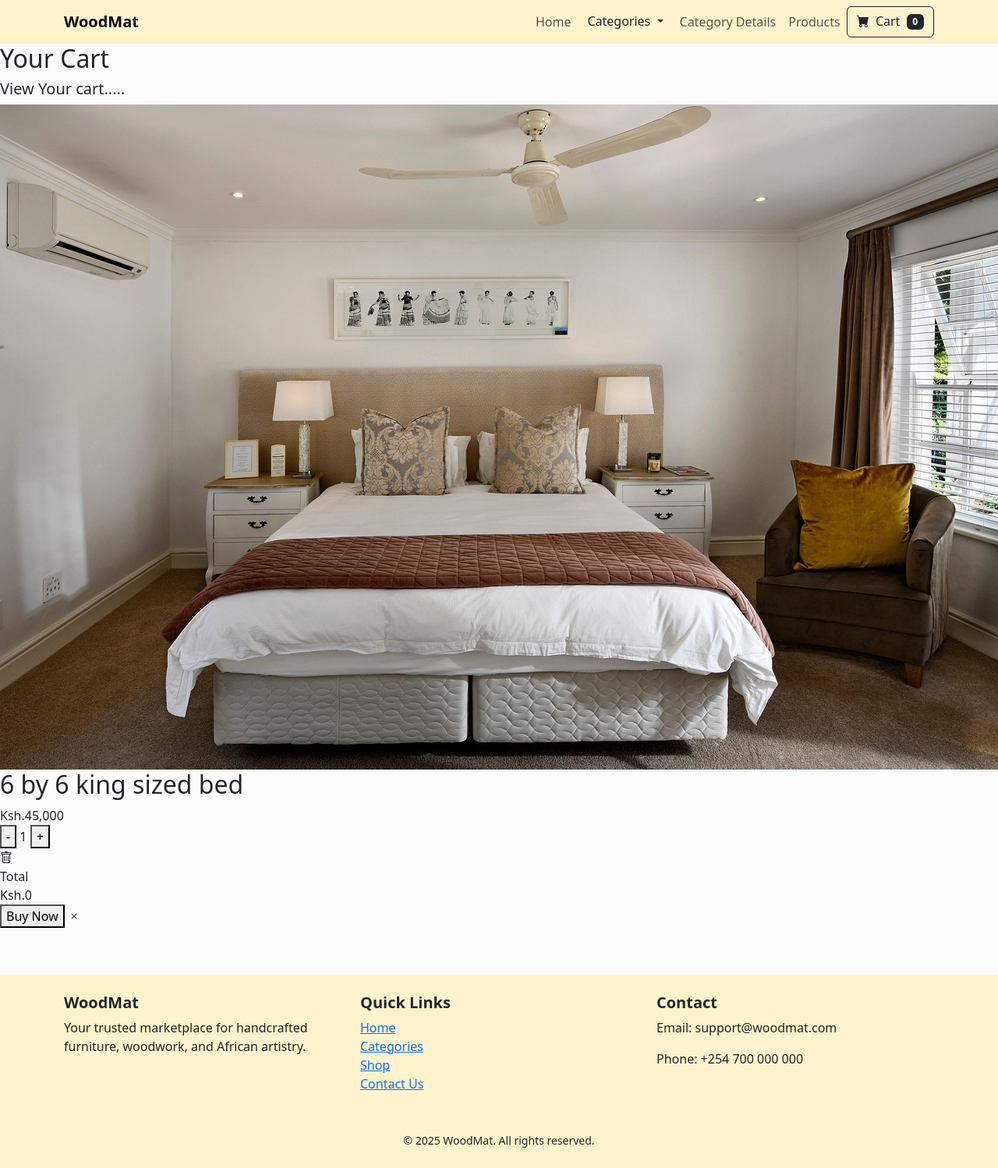
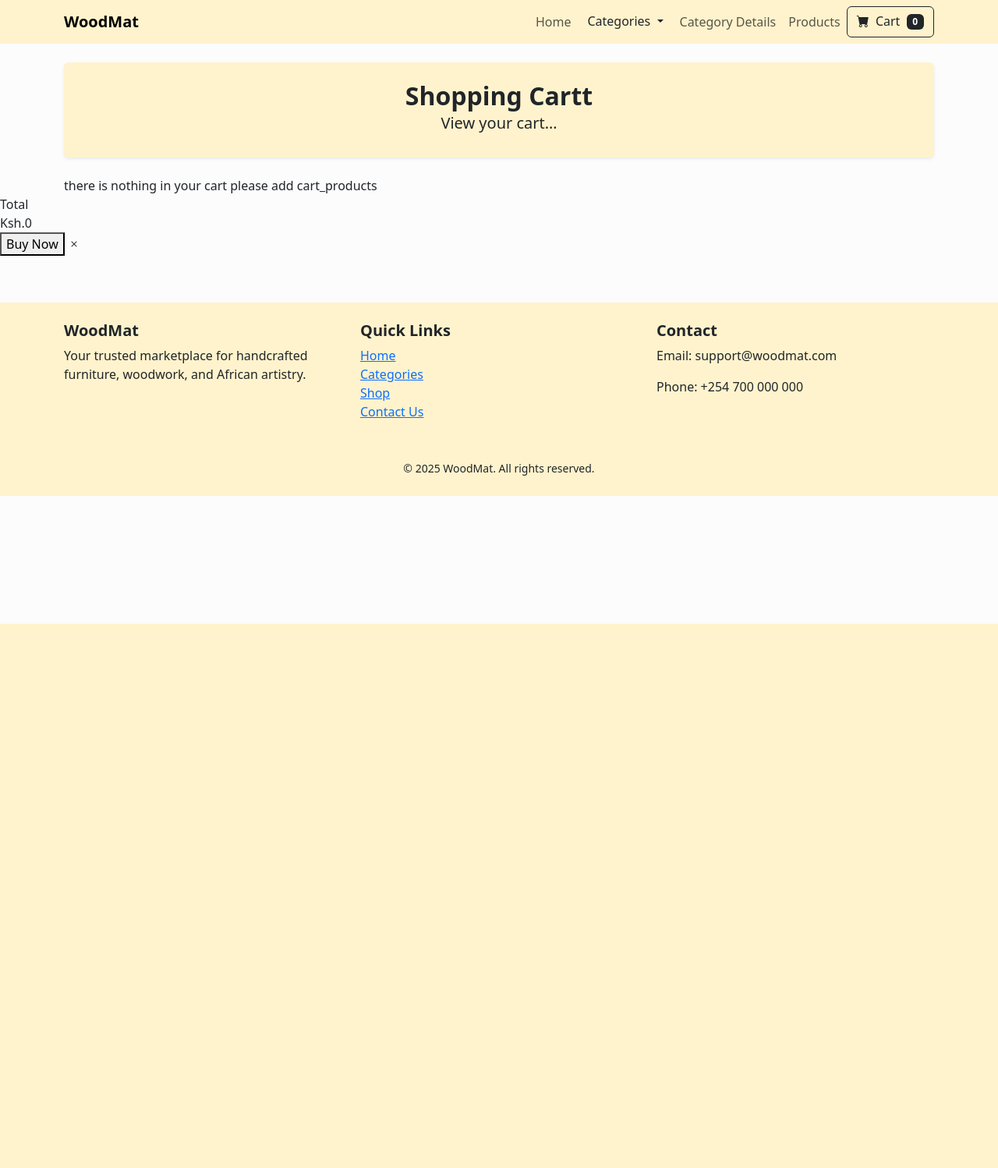
Before and after one commit to fidelis182/Woodwork_emarket, a Django app: page /cart/ in a window 1280 px wide. Shown: the whole page at 78% size. After the commit the page ends 800 px from the top, so only its background shows below. Run offline with Django 5.2, Linux system fonts and the light colour scheme; some libraries are stand-ins or nearby versions.

Commit message:
created update cart and quantity function in cart

```diff
--- a/cart/cart.py
+++ b/cart/cart.py
@@ -1,3 +1,5 @@
+from woodmat.models import Product
+
 class Cart():
   def __init__(self,request):
     self.session= request.session
@@ -13,13 +15,30 @@ class Cart():
     self.cart=cart
 
 
-  def add(self, product):
-    product_id = str(product.id)   # ← MUST be inside the method
+  def add(self, product,quantity):
+    product_id = str(product.id)
+    product_qty= str(quantity) # ← MUST be inside the method
     if product_id in self.cart:
             pass
     else:
-     self.cart[product_id] = {
-        'price': str(product.price),
-      }
+     self.cart[product_id] = int( product_qty)
+
+
 
     self.session.modified = True
+
+  def __len__(self):
+     return len(self.cart)
+
+
+  def get_prods(self):
+     product_ids=self.cart.keys()
+
+     #use ids to look up products
+     products=Product.objects.filter(id__in=product_ids)
+     return products
+
+
+  def get_quants(self):
+   quantities=self.cart
+   return quantities
--- a/cart/templates/cart_summary.html
+++ b/cart/templates/cart_summary.html
@@ -6,23 +6,69 @@
  {%endblock %}
 
  {% block content%}
- <div class="cart justify-content-center">
-  <h2 class="cart-title text-align-center">Your Cart</h2>
-  <h5>View Your cart.....</h5>
-  <div class="cart-content">
-    <div class="cart-box">
-      <img src="{% static 'images/furnitures/bedroom1.jpg' %}" class="cart-img" alt="">
-      <div class="cart-detail">
-        <h2 class="cart-product-title">6 by 6 king sized bed</h2>
-        <span class="cart-price">Ksh.45,000</span>
-        <div class="cart-quantity">
-        <button id="decreament">-</button>
-        <span class="number">1</span>
-        <button id="increament">+</button>
+<div class="container">
+  <div class="p-4 my-4 text-center bg-warning bg-warning-subtle rounded shadow-sm" >
+    <h2 class="fw-bold mb-1">Shopping Cartt</h2>
+    <h5 class="fw-normal">View your cart…</h5>
+  </div>
+</div>
+
+  <div class="container">
+    {% if cart_products %}
+      {% for product in cart_products %}
+      <div class="card mb-3" >
+  <div class="row g-0">
+    <div class="col-md-4">
+      <img src="{{product.image.url}}" class="img-fluid rounded-start" alt="...">
+    </div>
+    <div class="col-md-8">
+      <div class="card-body align-center">
+        <h5 class="card-title">{{product.name}}</h5>
+        <p class="card-text">{{product.description}}</p>
+        {%if product.is_sale%}
+           <span class="price"><strike>Ksh.{{ product.price }}</strike></span> <br>
+          <span class="price">
+            &nbsp;Ksh.{{ product.sale_price }}</span>
+            <br>ID:{{product.id}}
+        {% else %}
+            Ksh.{{ product.sale_price }}
+            <br>ID:{{product.id}}
+        {% endif %}
+        <br>
+        <br>
+                <div class="row ">
+          <div class="col-md-2">Quanity</div>
+          <div class="col-md-2">
+        <select class="form-select form-select-sm" id="qty-cart">
+
+            {% for key, value in quantities.items %}
+    {% if key|stringformat:"s" == product_id|stringformat:"s" %}
+        <option selected>{{ value }}</option>
+    {% endif %}
+
+            {%endfor%}
+
+          <option value="1">1</option>
+          <option value="2">2</option>
+          <option value="3">3</option>
+          <option value="4">4</option>
+          <option value="5">5</option>
+        </select>
+          </div>
         </div>
+        <br><br>
+        <a href="{% url 'index'%}" class="btn btn-secondary">Home</a>
       </div>
-      <i class="bi bi-trash cart-remove"></i>
     </div>
+  </div>
+</div> <br>
+
+      {%endfor%}
+    {%else%}
+    there is nothing in your cart please add cart_products
+    <br>
+    {% endif %}
+
   </div>
     <div class="total">
       <div class="total-title">Total</div>
--- a/cart/views.py
+++ b/cart/views.py
@@ -2,9 +2,14 @@ from django.shortcuts import get_object_or_404, render
 from .cart import Cart
 from woodmat.models import Product
 from django.http import JsonResponse
+
+
 # Create your views here.
 def cart_summary(request):
-  return render(request,"cart_summary.html")
+  cart=Cart(request)
+  cart_products=cart.get_prods
+  quantities=cart.get_quants
+  return render(request,"cart_summary.html",{"cart_products":cart_products, "quantities":quantities,})
 
 def cart_add(request):
   #get the cart
@@ -13,13 +18,19 @@ def cart_add(request):
   if request.POST.get('action')=='post':
     #get stuff
     product_id=int(request.POST.get('product_id'))
+    product_qty=int(request.POST.get('product_qty'))
+
     #lookup product inDB
     product= get_object_or_404(Product,id=product_id)
     #save to session
-    cart.add(product=product)
+    cart.add(product=product,quantity=product_qty)
+
+    #get cart quantity
+    cart_quantity=cart.__len__()
 
     #return response
-    response=JsonResponse({'product Name':product.name})
+    # response=JsonResponse({'product Name:' :product.name})
+    response=JsonResponse({'qty:' :cart_quantity})
     return response
 
 
--- a/woodmat/templates/base.html
+++ b/woodmat/templates/base.html
@@ -61,7 +61,7 @@
       <form class="d-flex">
         <a href="{% url 'cart_summary' %}" class="btn btn-outline-dark"> <i class="bi-cart-fill me-1"></i>
           Cart
-          <span class="badge bg-dark text-white ms-1 round-pill">0</span></a>
+          <span class="badge bg-dark text-white ms-1 round-pill"  id="cart_quantity">{{cart|length}}</span></a>
       </form>
 
 
--- a/woodmat/templates/products.html
+++ b/woodmat/templates/products.html
@@ -6,9 +6,9 @@
  {%endblock %}
 
  {% block content%}
-<header class="product-header">
+{% comment %} <header class="product-header">
   <h5>Product</h5>
- </header>
+ </header> {% endcomment %}
 
 <section class="products">
   <h1 class="section-title">Shop Products</h1>
```
Also changed, not shown: woodmat/templates/product_detail.html (+17 -2 lines), db.sqlite3.
